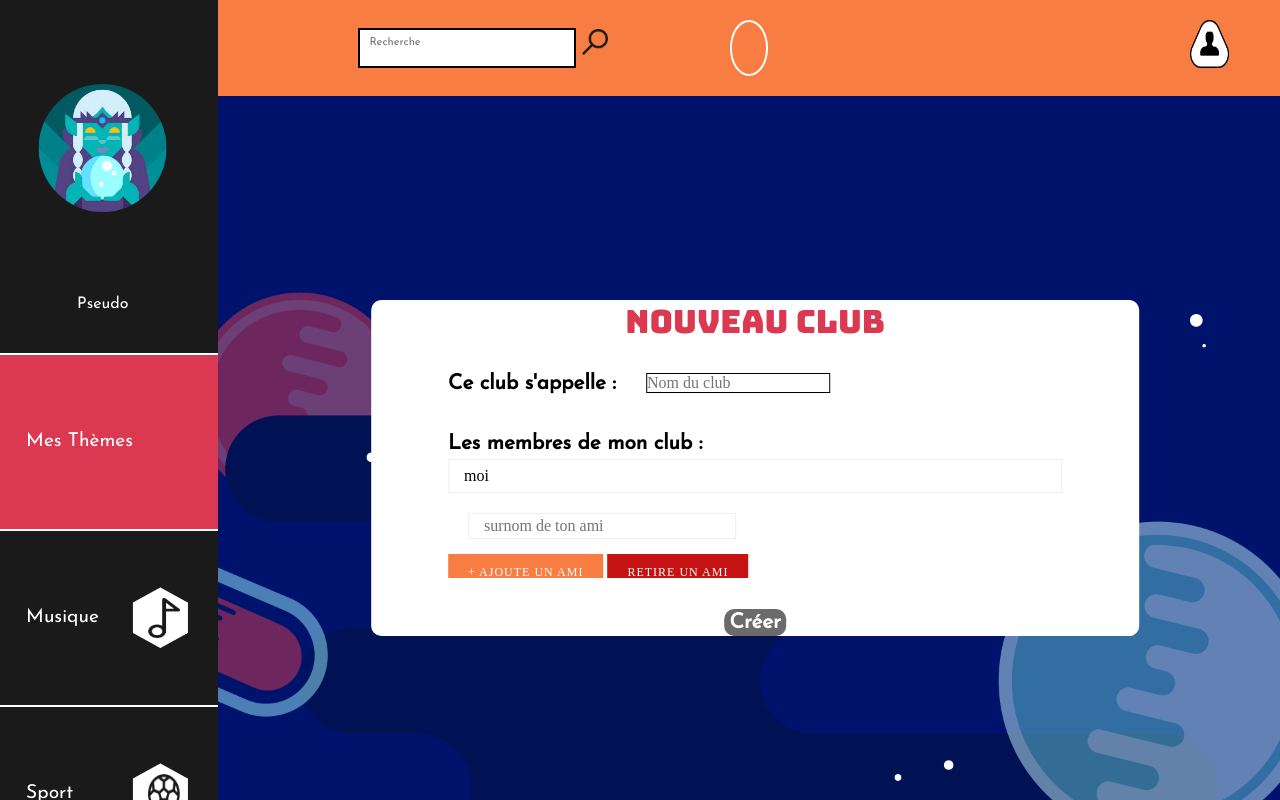
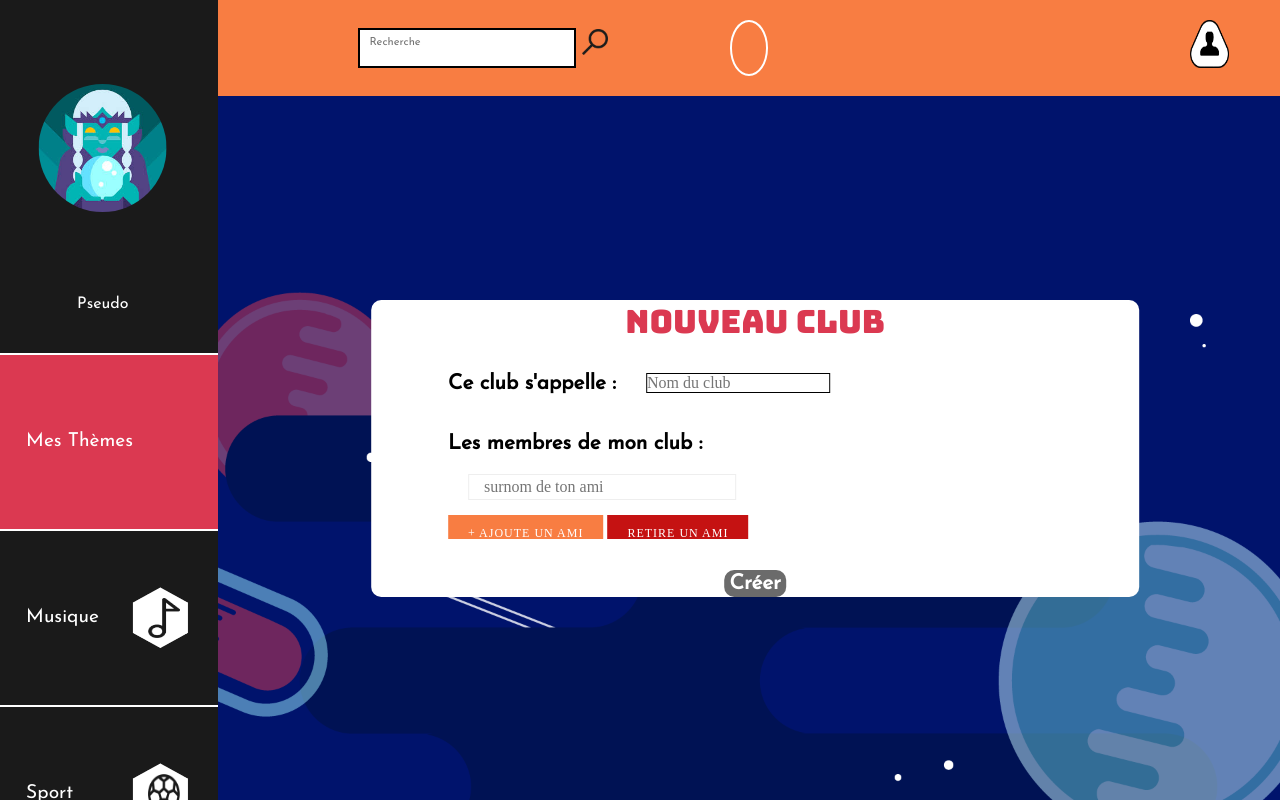
Before and after one commit to ThibaultRichardHetic/2-semaines-decembre, a PHP site: page /clubcrea.php in a window 1280 px wide. Run offline with PHP 8.4, Linux system fonts and the light colour scheme; style sheets or scripts are compiled from the project's sources.

Commit message:
:sparkles: verification input before creation of club

```diff
--- a/clubcrea.php
+++ b/clubcrea.php
@@ -51,27 +51,20 @@
                         <p>
                             Ce club s'appelle :
                         </p>
-                        <input type="text" placeholder="Nom du club">
+                        <input class="js-club-name" type="text" placeholder="Nom du club">
                     </div>
                     <div class="part--down">
                         <p>
                             Les membres de mon club :
                         </p>
-                        <!-- <img src="src/Navbar/Glass.png" alt="">
-                        <input type="text" placeholder="Surnom de mon ami(e)">
-                        <div class="add--user js-add--user">
-                            <p>
-                                ami +
-                            </p>
-                        </div> -->
                         <div>
-                            <ul id="listitem"><li>moi</li></ul>
+                            <ul id="listitem"></ul>
                             <input type="text" id="addlist" placeholder="surnom de ton ami" onfocus="clearValue(this)">
                             <button id="clone-btn">+ ajoute un ami</button>
                             <button id="remove-btn">retire un ami</button>
                         </div>
                     </div>
-                    <div class="button--creation">
+                    <div class="button--creation js-creation-button">
                         <p>Créer</p>
                     </div>
                 </form>
--- a/scripts/clubcrea.js
+++ b/scripts/clubcrea.js
@@ -1,46 +1,29 @@
+
+/***
+ *
+ *  remove name start
+ */
+
 let headTitle = document.querySelector('#title')
 let cloneBtn = document.querySelector('#clone-btn')
 let removeBtn = document.querySelector('#remove-btn')
 let getItem = document.querySelector('#listitem')
-let selectLi = document.querySelector('#listitem li')
-
+// let selectLi = document.querySelector('#listitem li')
+let friendNumbers = 0
 // Add new item action
 cloneBtn.addEventListener('click',addlistitem)
 function addlistitem(){
-    let i = 0
     let addList = document.getElementById("addlist")
     if (addList.value) {
-        i += 1
         let getItems = document.createElement("li")
-       // getItems.className = "li" + i
         let newContent = document.createTextNode(addList.value)
         getItems.appendChild(newContent)
         getItem.appendChild(getItems)
+        friendNumbers += 1
     } else {
         alert("Vous n'avez pas rentrer le nom d'un ami")
     }
 }
-
-// selectLi.addEventListener('click', (event) =>
-// {
-//    event.currentTarget.classList.add('active')
-//    console.log('click')
-// })
-
-// getItem.addEventListener('click', (e) =>
-// {
-
-//             //headTitle.innerHTML = e.currentTarget.innerHTML
-//             console.log(e.currentTarget.parentNode)
-//             for( i=0; i < e.currentTarget.parentNode.children.length; i++ )
-//             {
-//                 e.currentTarget.parentNode.children[i].classList.remove('active')
-//             }
-//             e.currentTarget.classList.add('active')
-
-// })
-
-//removeBtn.add
 
 //Change title text
 
@@ -48,11 +31,9 @@
 function triggeritem (e) {
     if(e.target.nodeName=='LI')
     {
-        // headTitle.innerHTML = e.target.innerHTML;
-        // console.log(e.target.parentNode);
         for( i=0; i < e.target.parentNode.children.length; i++ )
         {
-            e.target.parentNode.children[i].classList.remove('active');
+            e.target.parentNode.children[i].classList.remove('active')
         }
         e.target.classList.add('active')
     }
@@ -62,14 +43,59 @@
 function clearValue(target){
     if (target.value != "")
     {
-        target.value= "";
+        target.value= ""
     }
 }
 
 // Remove Action
 removeBtn.addEventListener('click',removeItem)
 function removeItem(e){
-       // let removeLast = getItem.lastChild
        getItem.removeChild(document.querySelector('.active'))
+       friendNumbers -= 1
+}
 
+/***
+ *
+ *  remove name end
+ */
+
+
+/***
+ *
+ *  crea  start
+ */
+
+$clubName = document.querySelector('.js-club-name')
+$creaButton = document.querySelector('.js-creation-button')
+
+
+
+function verification()
+{
+    if($clubName.value)
+    {
+        console.log($clubName.value)
+        verificationFriend()
+    }
+    else
+    {
+        alert("Vous n'avez pas rentrer le nom du club")
+    }
 }
+
+function verificationFriend()
+{
+    if (friendNumbers <= 0) {
+        alert("Vous n'avez pas ajouter d'amis")
+    }
+}
+
+$creaButton.addEventListener('click', () =>
+{
+    verification()
+})
+
+ /***
+ *
+ *  crea  end
+ */
--- a/styles/style.scss
+++ b/styles/style.scss
@@ -3352,20 +3352,23 @@
           .part--down
           {
             margin-top: 20px;
-            #listitem {
+            #listitem
+            {
               list-style: none;
               padding: 0;
-
-            }
-            #listitem li {
+              li
+              {
                 border: 1px solid #eee;
                 margin: 5px 0;
                 padding: 8px 15px;
+              }
+              li.active
+              {
+                color:red;
+              }
             }
-            #listitem li.active{
-                color:red;
-            }
-            input#addlist {
+            input#addlist
+            {
                 width: 268px;
                 border: 1px solid #eee;
                 padding: 12px 15px;
@@ -3375,7 +3378,8 @@
                 color: #535b70;
             }
             #clone-btn,
-            #remove-btn {
+            #remove-btn
+            {
                 padding: 12px 20px;
                 border: none;
                 color: #fff;
@@ -3386,16 +3390,20 @@
                 -webkit-transition: 400ms;
                 cursor: pointer;
             }
-            #clone-btn {
+            #clone-btn
+            {
                 background: #F87D42;
             }
-            #remove-btn {
+            #remove-btn
+            {
                 background: rgb(197, 18, 18);
             }
-            #clone-btn:hover {
+            #clone-btn:hover
+            {
                 background: rgb(226, 84, 19);
             }
-            #remove-btn:hover {
+            #remove-btn:hover
+            {
                 background: rgb(143, 15, 15);
             }
             img
```
Also changed, not shown: 1 other file.
